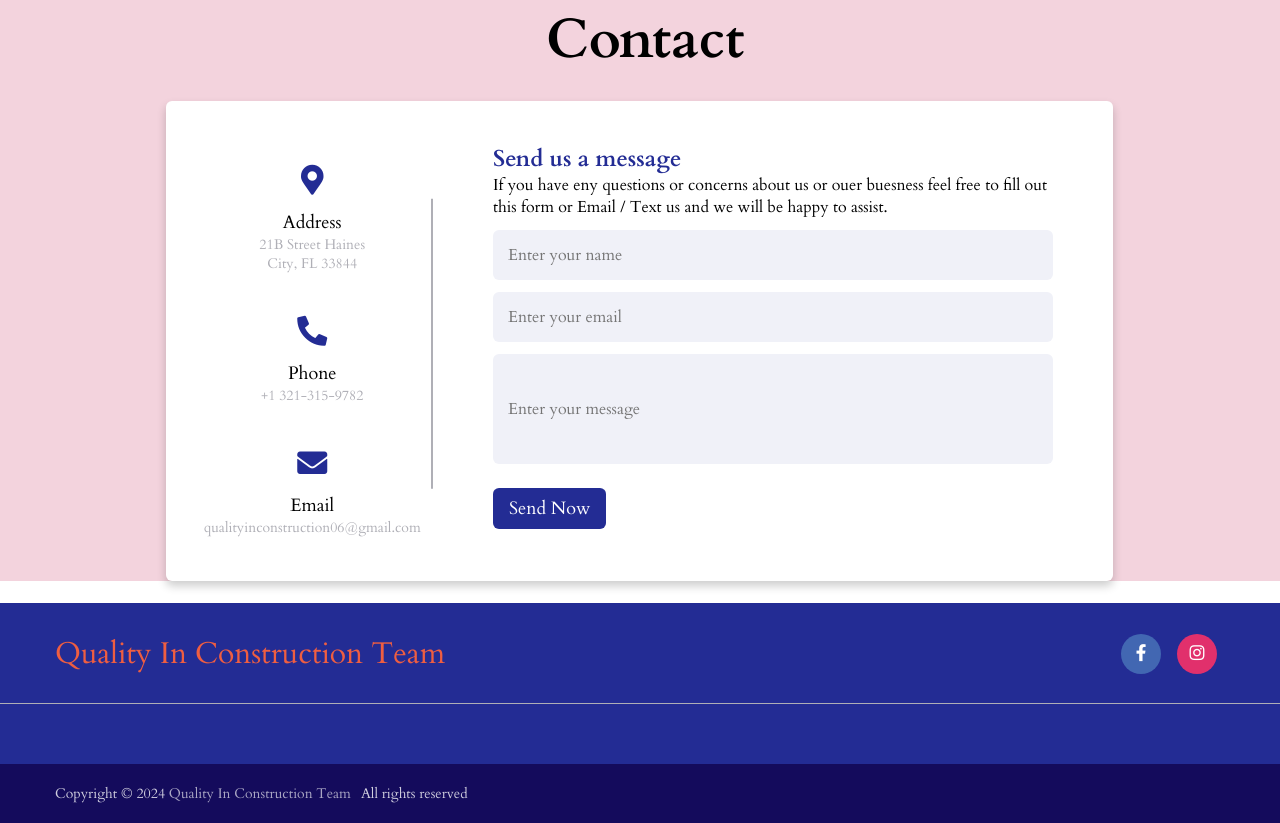
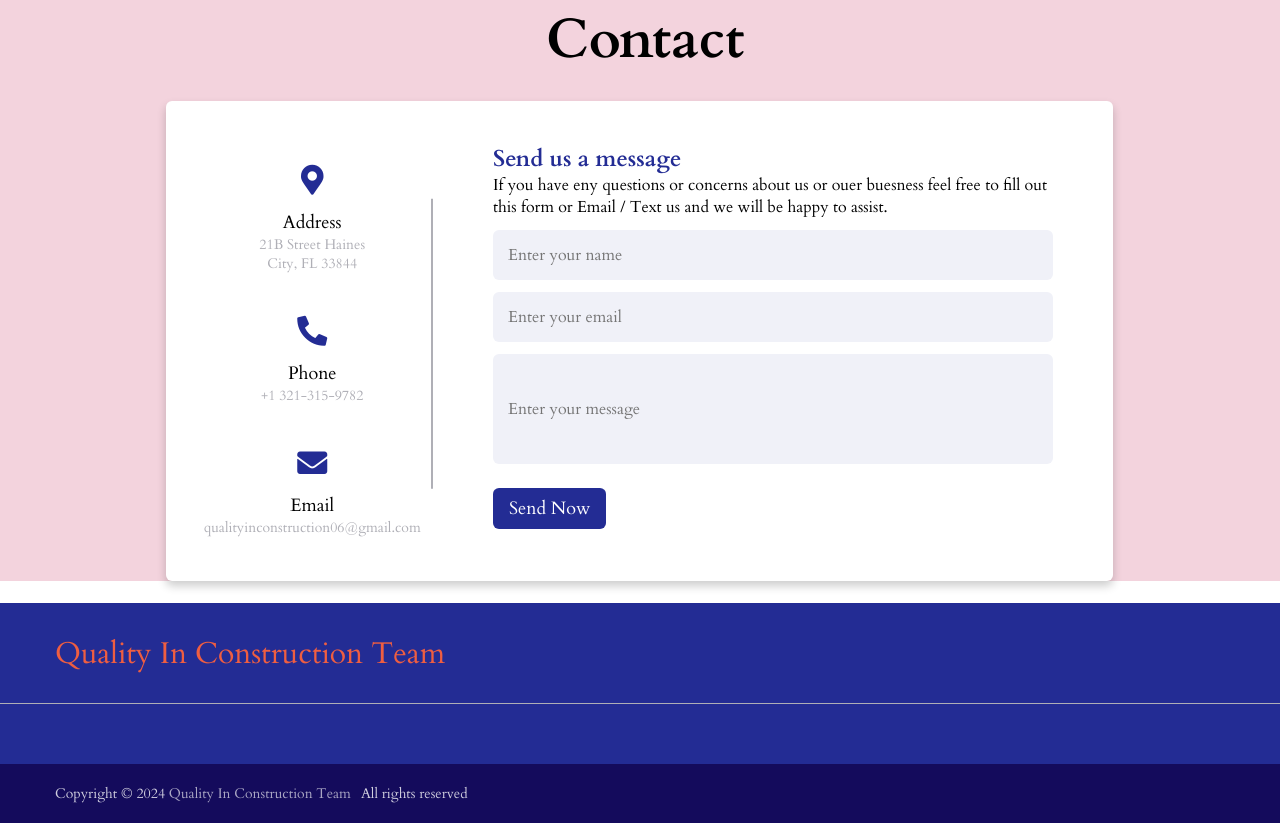
Before and after one commit to Codingwithcaleb/Quality-in-Construction, a plain HTML site: page index.html in a window 1280 px wide. Shown: the part 2558-3381 px from the top of the page. Drawn offline with nearby package versions, Linux system fonts and the light colour scheme; a web font is replaced by a local one.

Commit message:
Update index.html

```diff
--- a/index.html
+++ b/index.html
@@ -262,14 +262,6 @@
           <div class="logo-details">
             <span class="logo_name">Quality In Construction Team</span>
           </div>
-          <div class="media-icons">
-            <a href="https://www.facebook.com/"
-              ><i class="fab fa-facebook-f"></i
-            ></a>
-            <a href="https://www.instagram.com/"
-              ><i class="fab fa-instagram"></i
-            ></a>
-          </div>
         </div>
       </div>
       <div class="bottom-details">
```
